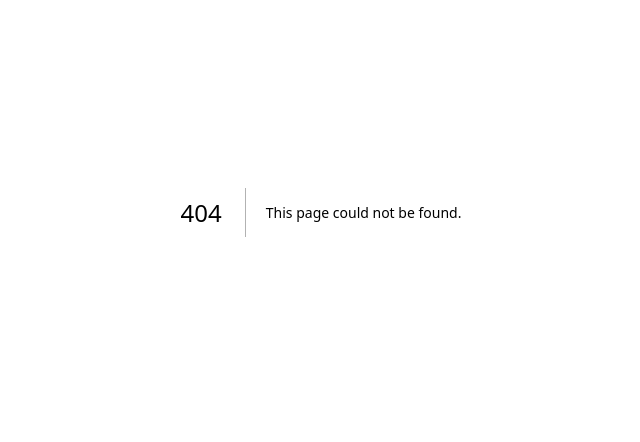
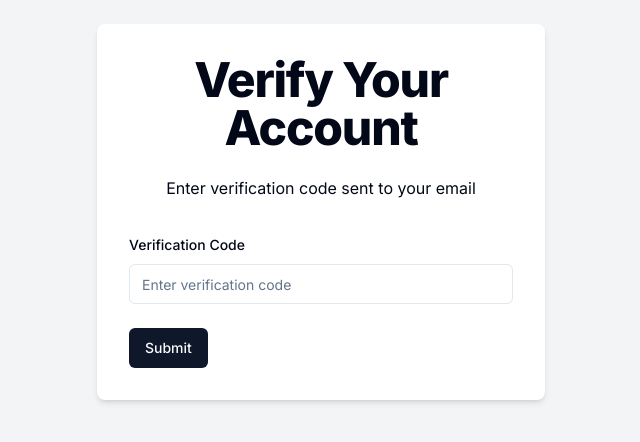
Before and after one commit to sauraverse/nextjs-ghost-feedbacks, a Next.js app: page /verify/1 in a window 1280 px wide. Before the commit this address had no page. Shown: the part 188-630 px from the top of the page, without its empty margins (319-959 px from the left). Built offline with nearby package versions, Linux system fonts and the light colour scheme.

Commit message:
Frontend page for verify-code

```diff
--- /dev/null
+++ b/src/app/(auth)/verify/[username]/page.tsx
@@ -0,0 +1,86 @@
+'use client'
+import { useToast } from '@/components/ui/use-toast'
+import { verifySchema } from '@/schemas/verifySchema'
+import * as z from 'zod'
+import { zodResolver } from '@hookform/resolvers/zod'
+import { useParams, useRouter } from 'next/navigation'
+import React from 'react'
+import { useForm } from 'react-hook-form'
+import axios, { AxiosError } from 'axios'
+import { ApiResponse } from '@/types/ApiResponses'
+import { Form, FormControl, FormField, FormItem, FormLabel, FormMessage } from '@/components/ui/form'
+import { Input } from '@/components/ui/input'
+import { Button } from '@/components/ui/button'
+
+const VerifyAccount = () => {
+    const router = useRouter()
+    const params = useParams<{username: string}>()
+    const {toast} = useToast()
+
+    const form = useForm<z.infer<typeof verifySchema>>({
+        resolver: zodResolver(verifySchema),
+
+      })
+      const onSubmit = async (data:z.infer<typeof verifySchema>) => {
+        try {
+            const response = await axios.post(`/api/verify-code`,{
+                username: params.username,
+                code: data.code
+            })
+
+            toast({
+                title: "Success",
+                description: response.data.message
+            })
+            router.replace('sign-in')
+        } catch (error) {
+          console.error("Error in signup of user", error)
+          const axiosError = error as AxiosError<ApiResponse>;
+
+          toast({
+            title: 'Signup failed',
+            description: axiosError.response?.data.message,
+            variant: 'destructive'
+          })
+        }
+      }
+
+  return (
+    <div className="flex justify-center items-center min-h-screen bg-gray-100" >
+      <div className="w-full max-w-md p-8 space-y-8 bg-white rounded-lg shadow-md">
+        <div className="text-center">
+            <h1 className="text-4xl font-extrabold tracking-tight lg:text-5xl mb-6">
+              Verify Your Account
+            </h1>
+            <p className="mb-4">Enter verification code sent to your email</p>
+        </div>
+
+        <Form {...form}>
+          <form onSubmit={form.handleSubmit(onSubmit)} className="space-y-6">
+
+          <FormField
+              name="code"
+              control={form.control}
+              render={({ field }) => (
+                <FormItem>
+                  <FormLabel>Verification Code</FormLabel>
+                  <FormControl>
+                    <Input placeholder="Enter verification code"
+                      {...field}
+                    />
+                  </FormControl>
+                  <FormMessage/>
+                </FormItem>
+              )}
+          />
+          <Button type="submit" >
+              Submit
+            </Button>
+          </form>
+        </Form>
+      </div>
+    </div>
+  )
+}
+
+export default VerifyAccount
```
